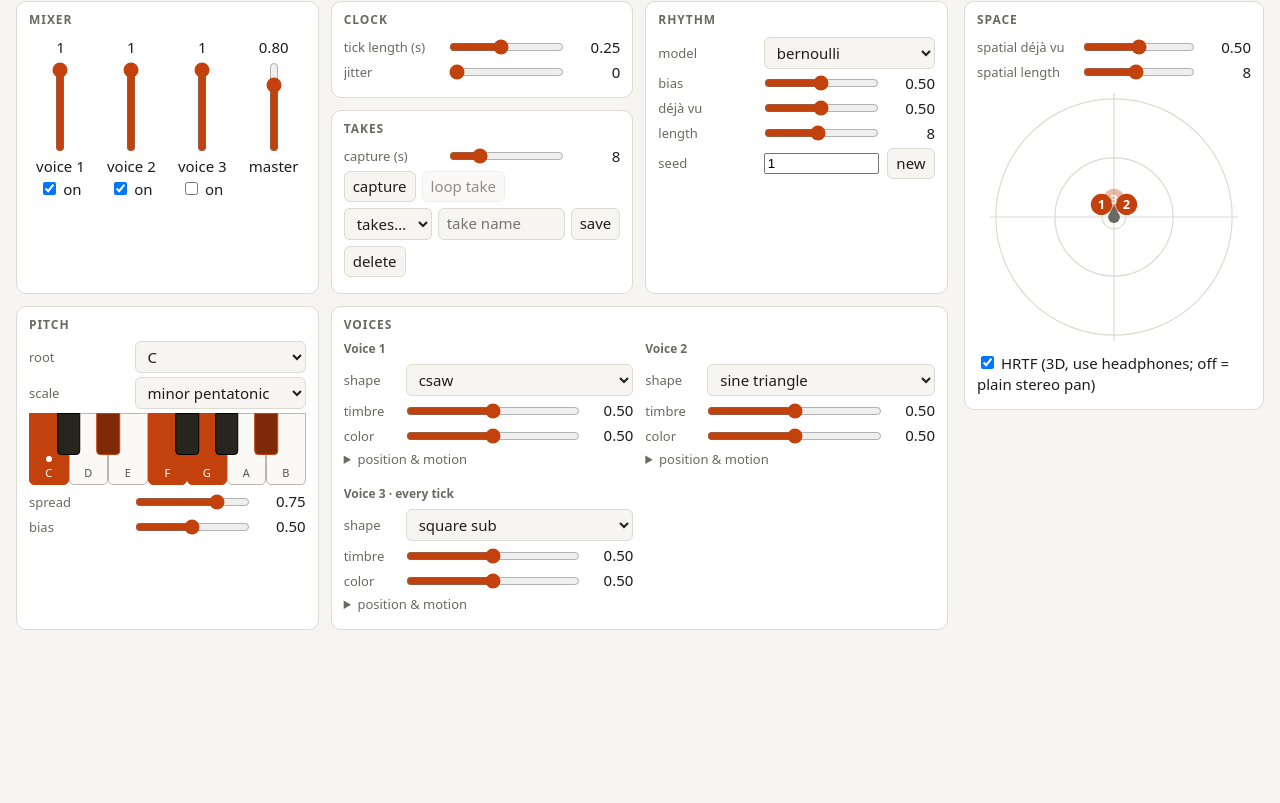
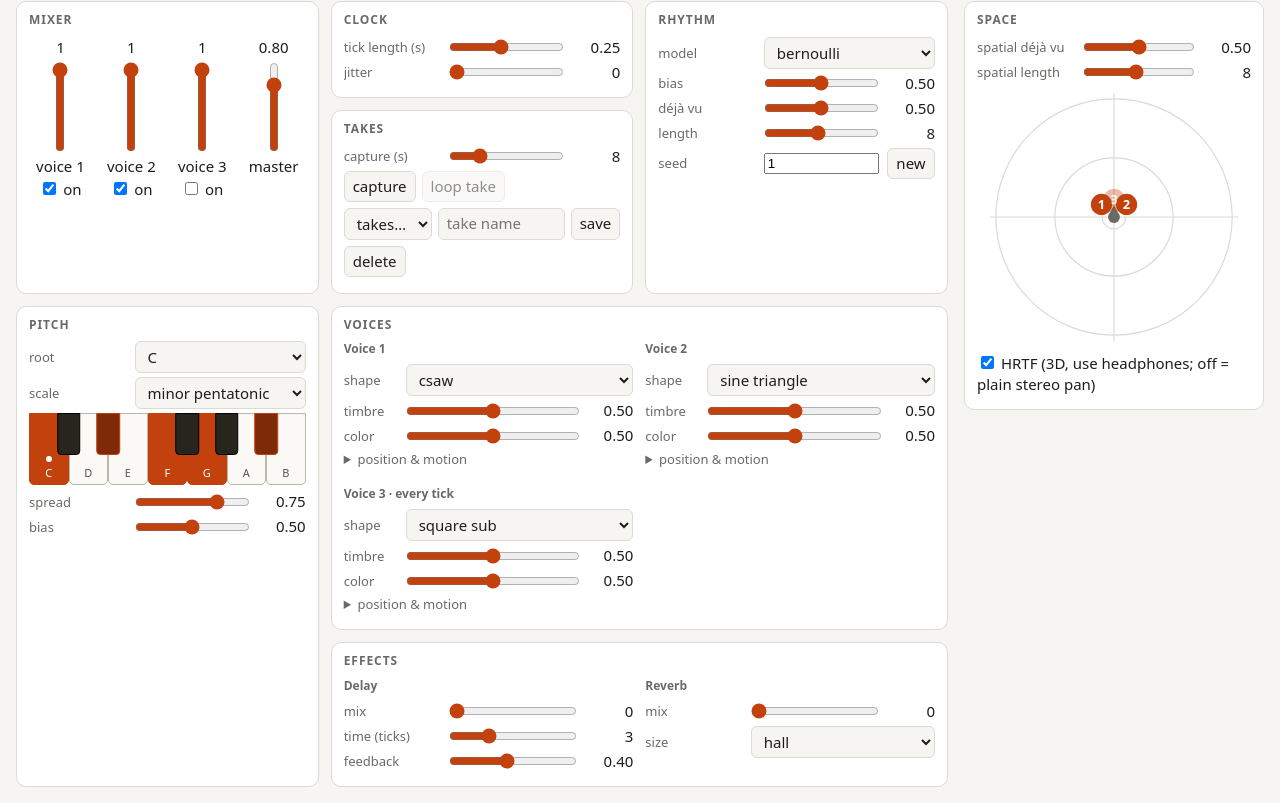
Before and after one commit to datashaman/tangle, a website built with Vite: page index.html in a window 1280 px wide. Both pictures are taken after a click on the button "start". Shown: the part 73-876 px from the top of the page. Before the commit the page ends 800 px from the top, so only its background shows below. Built offline with nearby package versions, Linux system fonts and the light colour scheme.

Commit message:
Effects bus: tempo-synced delay and convolution reverb, with an Effects card
Co-Authored-By: Claude Sonnet 5.5 <noreply@anthropic.com>

```diff
--- a/index.html
+++ b/index.html
@@ -32,6 +32,7 @@
   .voices { display: grid; gap: 12px; grid-template-columns: repeat(auto-fit, minmax(190px, 1fr)); }
   .voices .row { grid-template-columns: 3.6em 1fr 3em; }
   .grid { display: grid; gap: 12px; grid-template-columns: repeat(auto-fit, minmax(260px, 1fr)); }
+  .fxgrid { display: grid; gap: 12px; grid-template-columns: repeat(auto-fit, minmax(220px, 1fr)); }
   .stack { display: grid; gap: 12px; align-content: start; }
   .grid > .wide { grid-column: 1 / -1; }
   @media (min-width: 1250px) { .grid > .wide { grid-column: span 2; } }
--- a/src/fx.ts
+++ b/src/fx.ts
@@ -5,7 +5,7 @@ export const REVERB_SECONDS = [0.7, 1.5, 2.5, 4]; // kept short: the AudioContex
 
 // Stereo impulse response: decorrelated noise with an exponential tail (-60 dB at the end) that also darkens as it decays,
 // like a real room soaking up the highs. One-pole lowpass whose cutoff falls with time.
-export function impulse(sampleRate: number, seconds: number, rnd: () => number = Math.random): Float32Array[] {
+export function impulse(sampleRate: number, seconds: number, rnd: () => number = Math.random): Float32Array<ArrayBuffer>[] {
   const n = Math.round(sampleRate * seconds);
   return [0, 1].map(() => {
     const out = new Float32Array(n);
--- a/src/main.ts
+++ b/src/main.ts
@@ -1,6 +1,7 @@
 /// <reference types="vite/client" />
 import { run, type Ev, type Pattern } from "./sequencer.ts";
 import { randomize } from "./randomize.ts";
+import { delaySeconds, impulse, REVERB_NAMES, REVERB_SECONDS } from "./fx.ts";
 import { capture, sanitizeTake, takePattern, type Take } from "./takes.ts";
 import { CUSTOM, effectiveMask, marbles, SCALES, type TParams } from "./marbles.ts";
 import { SHAPES } from "./braids/shapes.ts";
@@ -61,6 +62,9 @@ const live: ({ az: number; dist: number } | null)[] = [null, null, null];
 let timers: number[] = [];
 let gains: GainNode[] = []; // per-voice level, then the master
 let master: GainNode | null = null;
+// Effects sit on a bus between the voices and the master: dry + a tempo-synced delay + a convolution reverb.
+type Fx = { delay: DelayNode; fb: GainNode; delayWet: GainNode; reverb: ConvolverNode; reverbWet: GainNode; irSize: number };
+let fx: Fx | null = null;
 let held = -1; // voice currently being dragged on the pad, or -1
 let drawPad = () => {}; // assigned once the pad exists
 const updatePanners = () => { live.fill(null); drawPad(); panners.forEach((pn, i) => {
@@ -73,6 +77,21 @@ const updatePanners = () => { live.fill(null); drawPad(); panners.forEach((pn, i
 const updateMix = () => {
   gains.forEach((g, i) => g.gain.setTargetAtTime(p.voices[i].level, g.context.currentTime, 0.015));
   if (master) master.gain.setTargetAtTime(p.volume, master.context.currentTime, 0.015);
+};
+const updateFx = () => {
+  if (!fx) return;
+  const ctx = fx.delay.context as AudioContext, now = ctx.currentTime;
+  fx.delayWet.gain.setTargetAtTime(p.delayMix, now, 0.02);
+  fx.fb.gain.setTargetAtTime(p.delayFeedback, now, 0.02);
+  fx.delay.delayTime.setTargetAtTime(delaySeconds(p.delayTicks, p.step), now, 0.05); // follows the tick length
+  fx.reverbWet.gain.setTargetAtTime(p.reverbMix, now, 0.02);
+  if (fx.irSize !== p.reverbSize) { // new room: generate its impulse response
+    const [l, r] = impulse(ctx.sampleRate, REVERB_SECONDS[p.reverbSize]);
+    const buf = ctx.createBuffer(2, l.length, ctx.sampleRate);
+    buf.copyToChannel(l, 0); buf.copyToChannel(r, 1);
+    fx.reverb.buffer = buf;
+    fx.irSize = p.reverbSize;
+  }
 };
 const fader = (parent: HTMLElement, label: string, [min, max, step]: readonly number[], def: number, get: () => number, set: (v: number) => void) => {
   const chan = html(`<div class="chan"><label class="ch" title="double-click to reset"><output></output><input type="range" min="${min}" max="${max}" step="${step}" aria-label="${label} level"><span>${label}</span></label></div>`);
@@ -112,7 +131,7 @@ addEventListener("keydown", (e) => {
 const stack = html(`<div class="stack"></div>`); // Clock and Takes share one grid cell
 app.append(stack);
 const clock = section("Clock", stack);
-slider(clock, "tick length (s)", R.step, DEFAULTS.step, () => p.step, (v) => (p.step = v));
+slider(clock, "tick length (s)", R.step, DEFAULTS.step, () => p.step, (v) => { p.step = v; updateFx(); });
 slider(clock, "jitter", R.jitter, DEFAULTS.jitter, () => p.jitter, (v) => (p.jitter = v));
 
 const rhythm = section("Rhythm");
@@ -166,8 +185,9 @@ select(pitch, "scale", [...Object.keys(SCALES), CUSTOM].map((s) => [s, s]), DEFA
 slider(pitch, "spread", R.spread, DEFAULTS.spread, () => p.spread, (v) => (p.spread = v));
 slider(pitch, "bias", R.pitchBias, DEFAULTS.pitchBias, () => p.pitchBias, (v) => (p.pitchBias = v));
 
-const voicesCard = section("Voices");
-voicesCard.classList.add("wide");
+const wideCol = html(`<div class="stack wide"></div>`); // Voices and Effects share a double-width cell
+app.append(wideCol);
+const voicesCard = section("Voices", wideCol);
 const voicesGrid = html(`<div class="voices"></div>`);
 voicesCard.append(voicesGrid);
 p.voices.forEach((v, i) => {
@@ -186,6 +206,18 @@ p.voices.forEach((v, i) => {
   slider(more, "distance swing", R.swingDist, DEFAULTS.voices[i].swingDist, () => v.swingDist, (x) => { v.swingDist = x; updatePanners(); });
   slider(more, "distance", R.dist, DEFAULTS.voices[i].dist, () => v.dist, (x) => { v.dist = x; updatePanners(); });
 });
+
+const fxCard = section("Effects", wideCol);
+const fxGrid = html(`<div class="fxgrid"><div><h3>Delay</h3></div><div><h3>Reverb</h3></div></div>`);
+fxCard.append(fxGrid);
+const [delayCol, reverbCol] = Array.from(fxGrid.children) as HTMLElement[];
+const fxSlider = (parent: HTMLElement, label: string, key: "delayMix" | "delayTicks" | "delayFeedback" | "reverbMix") =>
+  slider(parent, label, R[key], DEFAULTS[key], () => p[key], (v) => { p[key] = v; updateFx(); });
+fxSlider(delayCol, "mix", "delayMix");
+fxSlider(delayCol, "time (ticks)", "delayTicks");
+fxSlider(delayCol, "feedback", "delayFeedback");
+fxSlider(reverbCol, "mix", "reverbMix");
+select(reverbCol, "size", REVERB_NAMES.map((n, i) => [String(i), n]), String(DEFAULTS.reverbSize), () => String(p.reverbSize), (v) => { p.reverbSize = +v; updateFx(); });
 
 // --- takes: grab what just played (retroactively), loop it exactly, save it ---
 const played: Ev[] = []; // every event handed to a voice, in AudioContext time: the retroactive buffer
@@ -309,6 +341,7 @@ const apply = (next: TParams) => {
   sync.forEach((f) => f());
   updatePanners();
   updateMix();
+  updateFx();
 };
 
 const bar = document.getElementById("presets")!;
@@ -420,14 +453,24 @@ go.onclick = async () => {
   });
   master = new GainNode(ctx);
   master.connect(ctx.destination);
+  const bus = new GainNode(ctx); // everything the voices make; the effects are sends off it
+  bus.connect(master);
+  const delay = new DelayNode(ctx, { maxDelayTime: 4 });
+  const tone = new BiquadFilterNode(ctx, { type: "lowpass", frequency: 3500 }); // darkens each repeat
+  const fb = new GainNode(ctx), delayWet = new GainNode(ctx, { gain: 0 });
+  bus.connect(delay); delay.connect(tone); tone.connect(fb); fb.connect(delay); tone.connect(delayWet); delayWet.connect(master);
+  const reverb = new ConvolverNode(ctx), reverbWet = new GainNode(ctx, { gain: 0 });
+  bus.connect(reverb); reverb.connect(reverbWet); reverbWet.connect(master);
+  fx = { delay, fb, delayWet, reverb, reverbWet, irSize: -1 };
   gains = nodes.map(() => new GainNode(ctx));
   panners = nodes.map((n, i) => {
     const pn = new PannerNode(ctx, { distanceModel: "inverse", refDistance: 1 });
-    n.connect(gains[i]).connect(pn).connect(master!);
+    n.connect(gains[i]).connect(pn).connect(bus);
     return pn;
   });
   updatePanners();
   updateMix();
+  updateFx();
   await ctx.resume();
   const liveGen = marbles(p, (i) => held === i);
   // The live generator keeps running while a take loops (its output is dropped), so going back to live carries on in time.
@@ -447,7 +490,7 @@ go.onclick = async () => {
       if (timers.length > 64) timers = timers.slice(-32); // old ones have fired long ago
     }
   });
-  stop = () => { stopRec(); takePlay = null; actx = null; played.length = 0; setTakeUi(); stopRun(); timers.forEach(clearTimeout); timers = []; nodes.forEach((n) => n.disconnect()); panners = []; gains = []; master = null; live.fill(null); drawPad(); ctx.close(); };
+  stop = () => { stopRec(); takePlay = null; actx = null; played.length = 0; setTakeUi(); stopRun(); timers.forEach(clearTimeout); timers = []; nodes.forEach((n) => n.disconnect()); panners = []; gains = []; master = null; fx = null; live.fill(null); drawPad(); ctx.close(); };
   go.textContent = "stop";
   go.setAttribute("aria-pressed", "true");
 };
```
